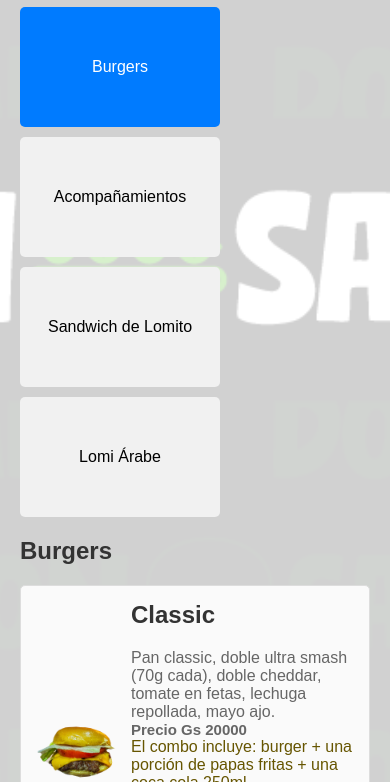
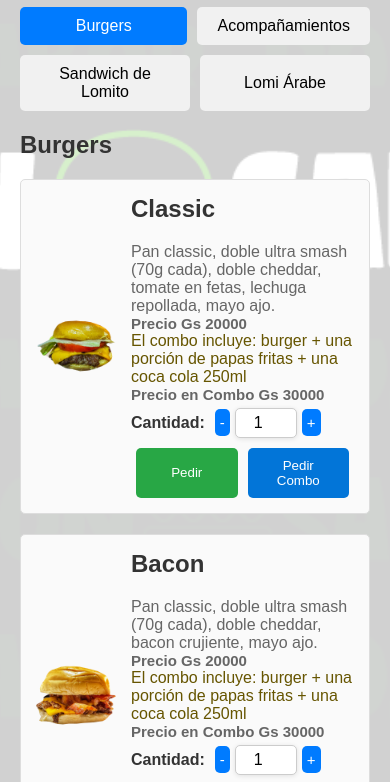
Before and after one commit to donsaborburgers/menu, a plain HTML site: page index.html in a window 390 px wide. Shown: the part 180-962 px from the top of the page. Drawn offline with Linux system fonts and the light colour scheme.

Commit message:
subiendo version final 04

```diff
--- a/styles.css
+++ b/styles.css
@@ -52,18 +52,6 @@ input[type="checkbox"] {
 
 .tabcontent.active {
     display: block;
-}
-
-/* Diseño responsivo para pantallas pequeñas */
-@media (max-width: 768px) {
-    .tab {
-        flex-direction: column;
-        align-items: stretch;
-    }
-
-    .tab button {
-        width: 100%; /* Botones ocupan el ancho completo en pantallas pequeñas */
-    }
 }
 
 
```
